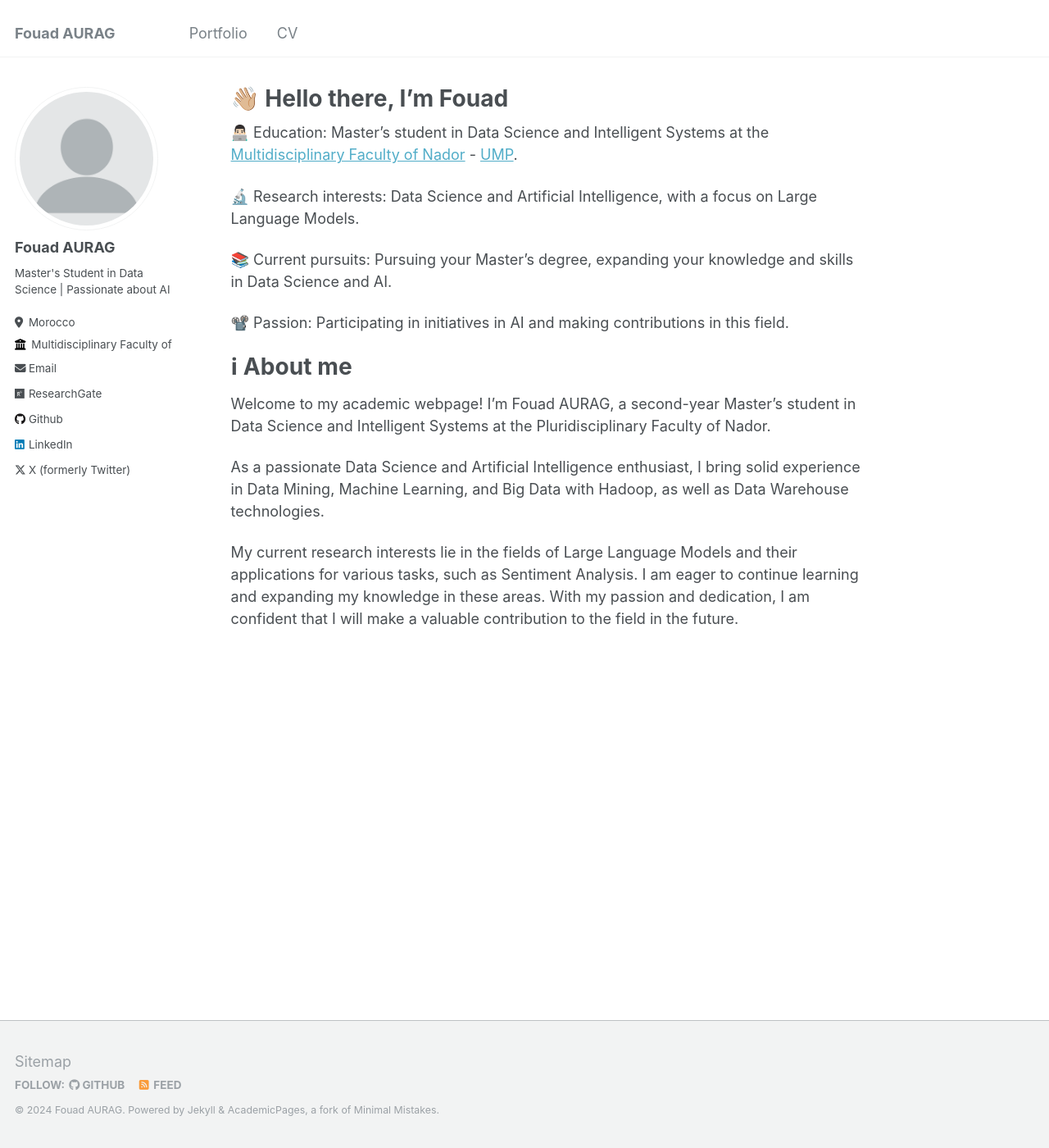
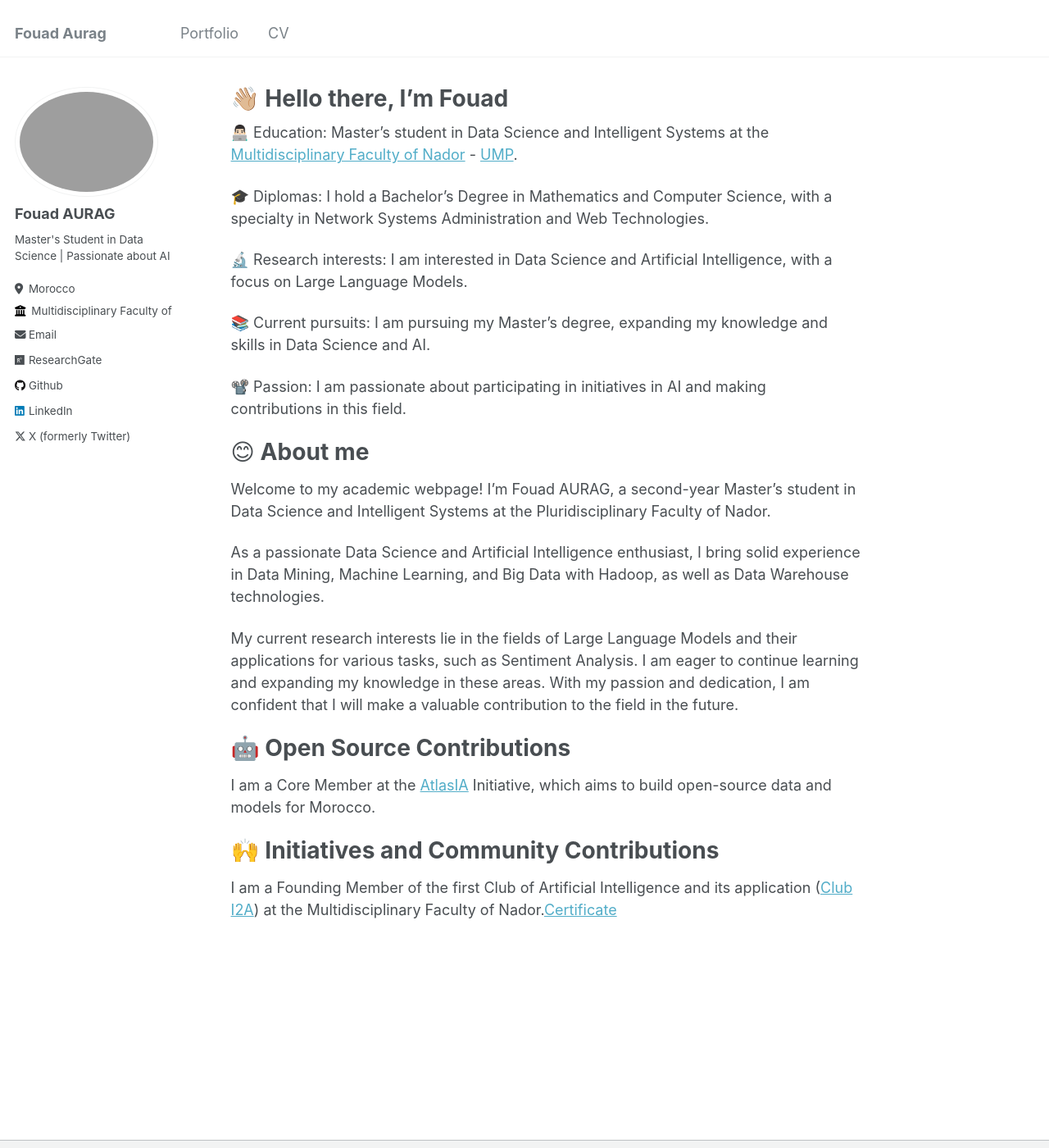
Before and after one commit to aurag-fouad/aurag-fouad.github.io, a Jekyll site: the page built from _pages/about.md, in a window 1280 px wide and 1400 px high. Shown: the whole window at 82% size. Built offline with Jekyll 4.4.1, drawn with Linux system fonts in a browser that asks for light colours.

Commit message:
Added the proile pic

```diff
--- a/_config.yml
+++ b/_config.yml
@@ -8,7 +8,7 @@
 
 # Basic Site Settings
 locale                   : "en-US"
-title                    : "Fouad AURAG"
+title                    : "Fouad Aurag"
 title_separator          : "-"
 name                     : &name "Fouad AURAG"
 description              : &description "personal description"
@@ -21,7 +21,7 @@ repository               : "aurag-fouad/aurag-fouad.github.io"
 #               Additional customization can be done by editing /_includes/author-profile.html
 author:
   # Biographic information
-  avatar           : "profile.png"
+  avatar           : "profile_pic.JPG"
   name             : "Fouad AURAG"
   pronouns         : # example: "she/her"
   bio              : "Master's Student in Data Science | Passionate about AI"
--- a/_pages/about.md
+++ b/_pages/about.md
@@ -9,20 +9,32 @@ redirect_from:
 
 👨🏻‍💻 Education: Master's student in Data Science and Intelligent Systems at the [Multidisciplinary Faculty of Nador](https://fpn.ump.ma/) - [UMP](https://www.ump.ma/).
 
-🔬 Research interests: Data Science and Artificial Intelligence, with a focus on Large Language Models.
+🎓 Diplomas: I hold a Bachelor's Degree in Mathematics and Computer Science, with a specialty in Network Systems Administration and Web Technologies.
 
-📚 Current pursuits: Pursuing your Master's degree, expanding your knowledge and skills in Data Science and AI.
+🔬 Research interests: I am interested in Data Science and Artificial Intelligence, with a focus on Large Language Models.
 
-📽️ Passion: Participating in initiatives in AI and making contributions in this field.
+📚 Current pursuits: I am pursuing my Master's degree, expanding my knowledge and skills in Data Science and AI.
+
+📽️ Passion: I am passionate about participating in initiatives in AI and making contributions in this field.
 
 
-ℹ About me
+😊 About me
 ======
 Welcome to my academic webpage! I'm Fouad AURAG, a second-year Master's student in Data Science and Intelligent Systems at the Pluridisciplinary Faculty of Nador.
 
 As a passionate Data Science and Artificial Intelligence enthusiast, I bring solid experience in Data Mining, Machine Learning, and Big Data with Hadoop, as well as Data Warehouse technologies.
 
 My current research interests lie in the fields of Large Language Models and their applications for various tasks, such as Sentiment Analysis. I am eager to continue learning and expanding my knowledge in these areas. With my passion and dedication, I am confident that I will make a valuable contribution to the field in the future.
+
+
+# 🤖 Open Source Contributions
+I am a Core Member at the [AtlasIA](https://huggingface.co/atlasia) Initiative, which aims to build open-source data and models for Morocco.
+
+# 🙌 Initiatives and Community Contributions
+
+I am a Founding Member of the first Club of Artificial Intelligence and its application ([Club I2A](https://www.linkedin.com/company/club-i2a/)) at the Multidisciplinary Faculty of Nador.[Certificate](https://drive.google.com/file/d/11OlvlwxFe2cchFvfvFALpwI7X0xKboz1/view)
+
+
 
 
 
```
Also changed, not shown: 1 other file.
